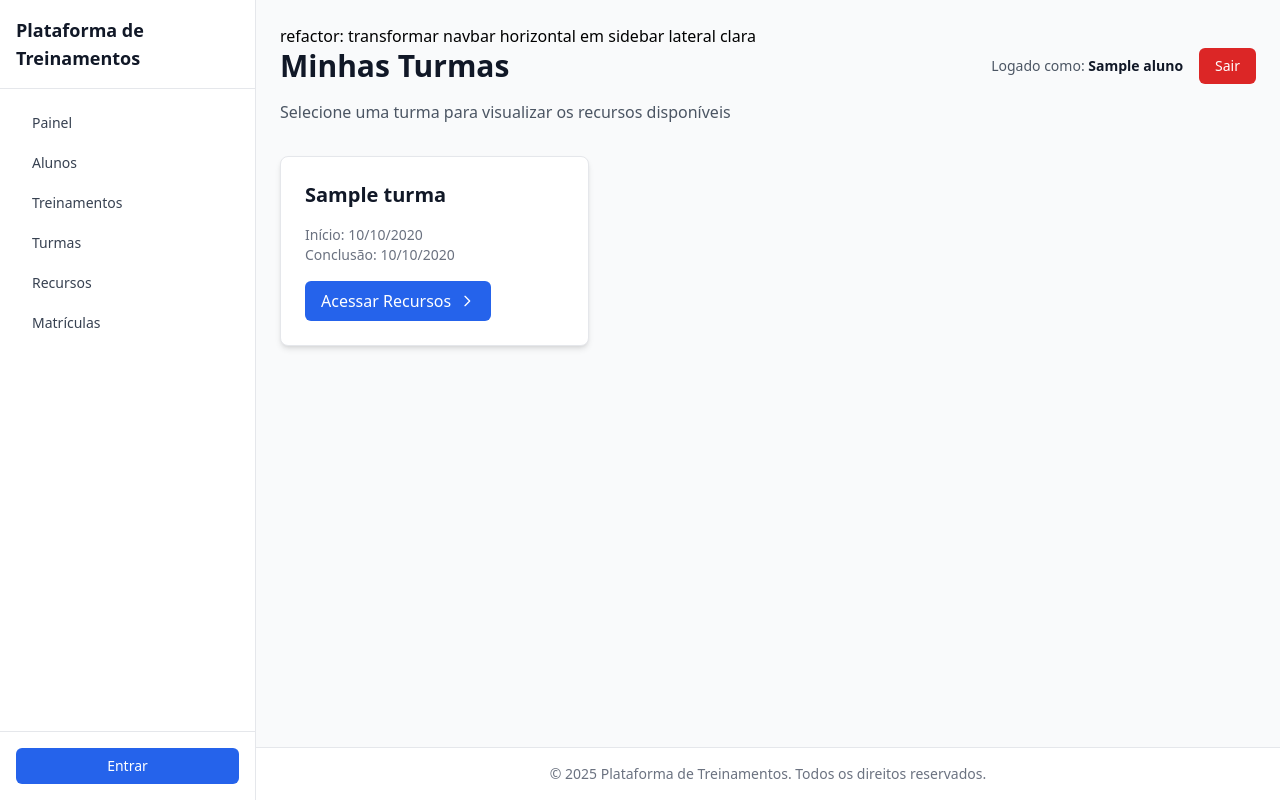
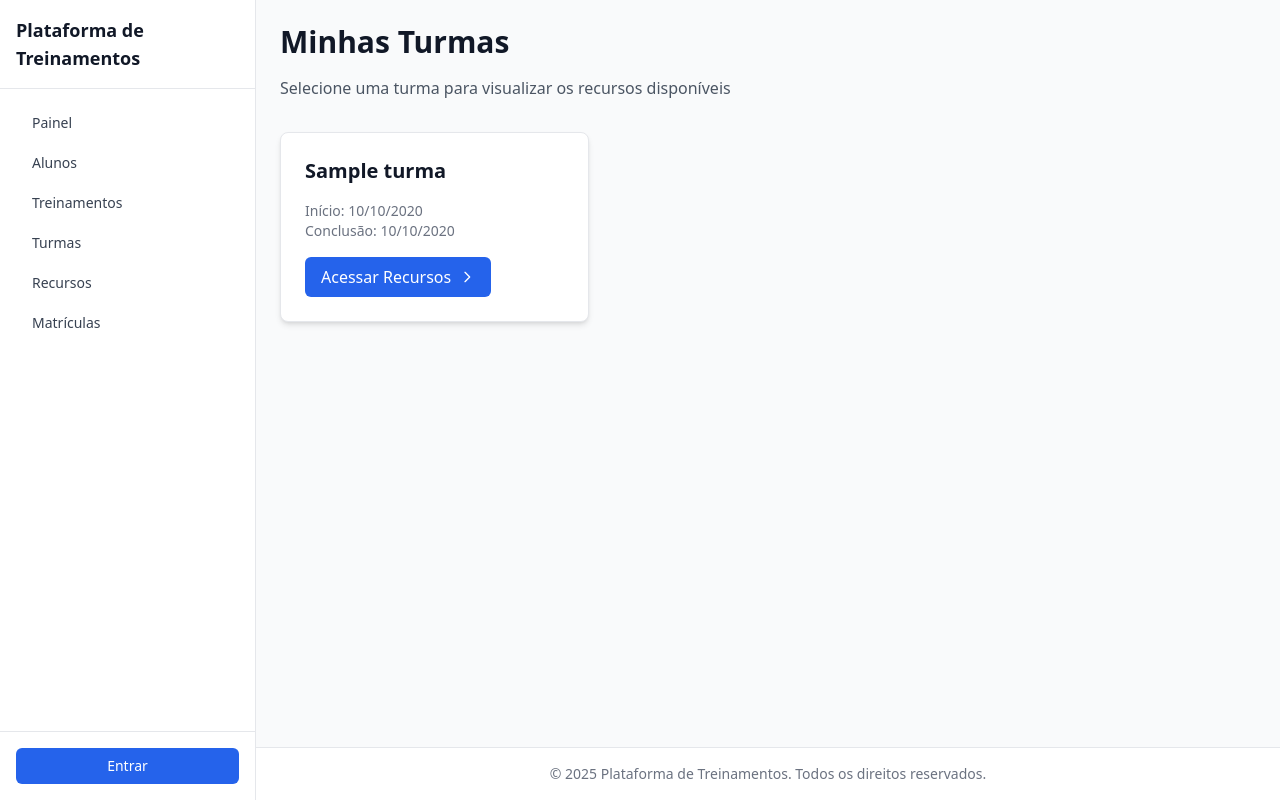
Before and after one commit to vinipadilha/ProjetoPython, a Django app: template templates/aluno/turmas.html in a window 1280 px wide. Run offline with Django 4.2, Linux system fonts and the light colour scheme; the template is opened without the code that fills it: most values are stand-ins (such as "Sample title", 1, 10 or a date in 2020); some libraries are stand-ins or nearby versions.

Commit message:
refactor: remover botoes de sair e informacoes de login das paginas de turmas e recursos

```diff
--- a/templates/aluno/recursos.html
+++ b/templates/aluno/recursos.html
@@ -15,10 +15,6 @@
                     <path stroke-linecap="round" stroke-linejoin="round" stroke-width="2" d="M10 19l-7-7m0 0l7-7m-7 7h18"></path>
                 </svg>
                 Voltar
-            </a>
-            <a href="{% url 'logout' %}"
-               class="inline-flex items-center px-4 py-2 bg-red-600 text-white text-sm font-medium rounded-md hover:bg-red-700 transition-colors duration-200">
-                Sair
             </a>
         </div>
     </div>
--- a/templates/aluno/turmas.html
+++ b/templates/aluno/turmas.html
@@ -4,16 +4,8 @@
 
 {% block content %}
 <div class="mb-8">
-    refactor: transformar navbar horizontal em sidebar lateral clara    <div class="flex items-center justify-between mb-4">
+    <div class="mb-4">
         <h1 class="text-3xl font-bold text-gray-900">Minhas Turmas</h1>
-        {% if aluno %}
-        <div class="flex items-center space-x-4">
-            <span class="text-sm text-gray-600">Logado como: <span class="font-semibold text-gray-900">{{ aluno.alu_nome }}</span></span>
-            <a href="{% url 'logout' %}" class="inline-flex items-center px-4 py-2 bg-red-600 text-white text-sm font-medium rounded-md hover:bg-red-700 transition-colors duration-200">
-                Sair
-            </a>
-        </div>
-        {% endif %}
     </div>
     <p class="text-gray-600">Selecione uma turma para visualizar os recursos disponíveis</p>
 </div>
```
